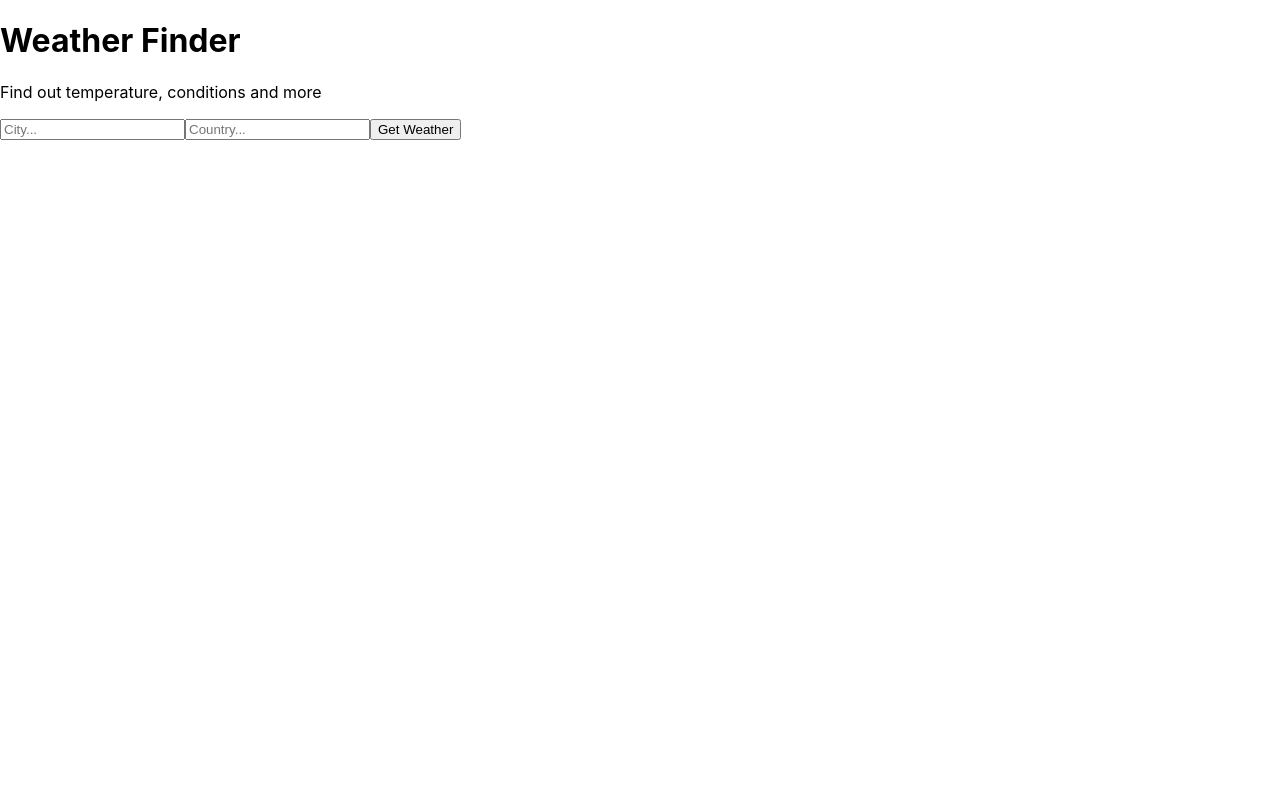
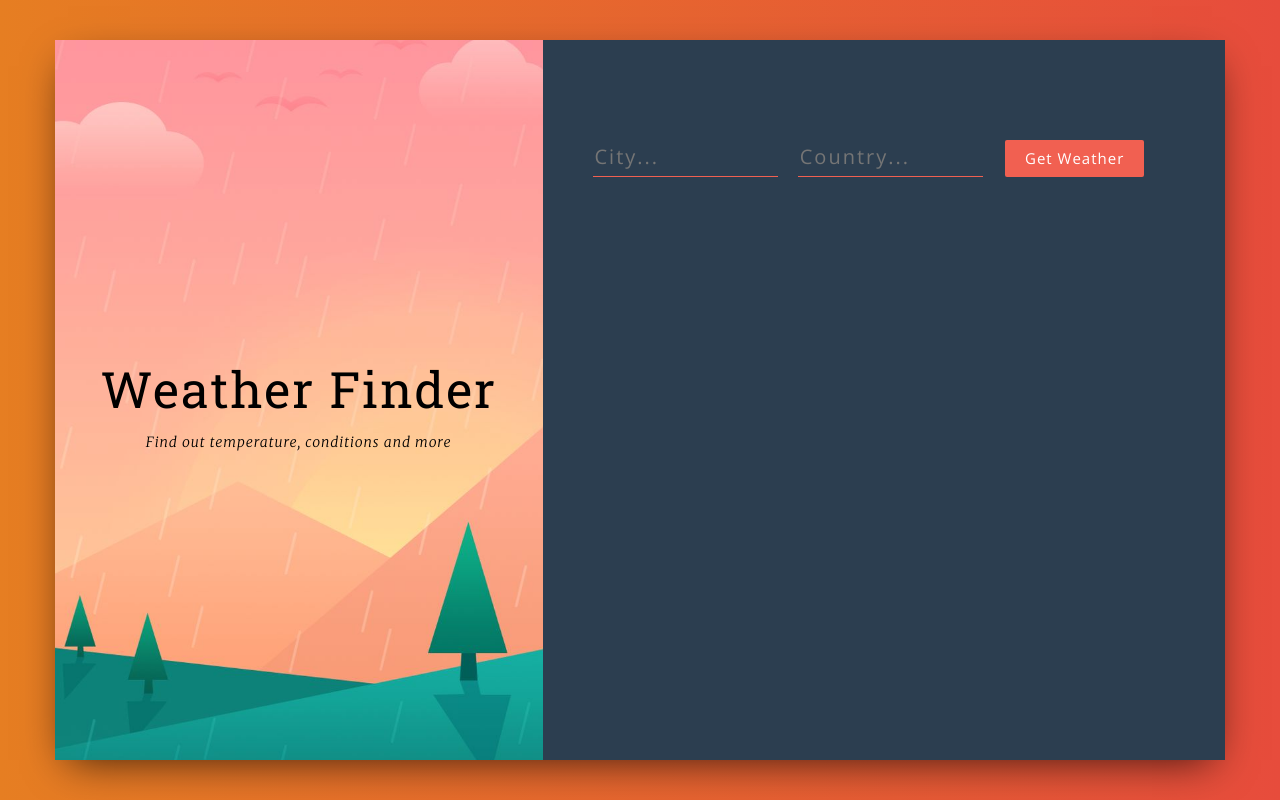
Before and after one commit to Jhaameehu/weatherApp, a React (Create React App) app: page / in a window 1280 px wide. Built offline with nearby package versions, Linux system fonts and the light colour scheme.

Commit message:
added styles bootstrap to the project

```diff
--- a/package.json
+++ b/package.json
@@ -6,6 +6,7 @@
     "@testing-library/jest-dom": "^4.2.4",
     "@testing-library/react": "^9.5.0",
     "@testing-library/user-event": "^7.2.1",
+    "bootstrap": "^3.3.7",
     "react": "^16.13.1",
     "react-dom": "^16.13.1",
     "react-scripts": "3.4.1"
--- a/src/App.css
+++ b/src/App.css
@@ -0,0 +1,127 @@
+@import url('https://fonts.googleapis.com/css?family=Merriweather:100,200,300,300i,400,400i,700');
+@import url('https://fonts.googleapis.com/css?family=Roboto+Slab:400,700');
+@import url('https://fonts.googleapis.com/css?family=Open+Sans:300,400');
+
+body {
+    font-family: "Open Sans", serif;
+}
+
+.wrapper {
+    background: linear-gradient(to right, #e67e22, #e74c3c);
+    height: 100vh;
+    display: flex;
+    justify-content: center;
+    align-items: center;
+}
+
+.main {
+    height: 90vh;
+    background: #fff;
+    box-shadow: 0px 13px 40px -13px rgba(0, 0, 0, 0.75);
+    width: 50% center;
+    margin: 0 auto;
+}
+
+.title-container {
+    height: 90vh;
+    background: url("./components//img/bg.jpg") center center no-repeat;
+    background-size: cover;
+    display: flex;
+    align-items: center;
+    justify-content: center;
+    text-align: center;
+    color: #000;
+}
+
+.title-container__title {
+    font-size: 50px;
+    letter-spacing: 2px;
+    line-height: 1.3;
+    font-family: 'Roboto Slab', serif;
+}
+
+.title-container__subtitle {
+    font-style: italic;
+    font-weight: 100;
+    letter-spacing: 1px;
+    line-height: 1.5;
+    font-family: "Merriweather", serif;
+}
+
+.form-container {
+    background-color: #2c3e50;
+    height: 90vh;
+    padding-top: 100px;
+    padding-left: 50px;
+}
+
+input[type="text"] {
+    background-color: transparent;
+    border: 0;
+    border-bottom: solid 1px #f16051;
+    width: 30%;
+    padding-bottom: 4px;
+    color: #fff !important;
+    font-weight: lighter;
+    letter-spacing: 2px;
+    margin-bottom: 30px;
+    margin-right: 20px;
+    font-size: 20px;
+}
+
+input[type="text"] {
+    outline: none;
+}
+
+input:-webkit-autofill {
+    -webkit-box-shadow: 0 0 0 30px #2c3e50 inset;
+    -webkit-text-fill-color: #fff !important;
+}
+
+button {
+    border: 0;
+    padding: 8px 20px;
+    margin: 0 2px;
+    border-radius: 2px;
+    font-weight: lighter;
+    letter-spacing: 1px;
+    font-size: 15px;
+    cursor: pointer;
+    background-color: #f16051;
+    color: #fff;
+    font-weight: 100;
+}
+
+button:active {
+    outline: none;
+}
+
+.weather__info {
+    width: 60%;
+    font-size: 20px;
+    font-weight: 200;
+    letter-spacing: 2px;
+}
+
+.weather__key {
+    color: #f16051;
+    border-bottom: solid 2px rgba(255, 255, 255, 0.06);
+    padding: 20px 0 20px 0;
+    font-weight: 400;
+}
+
+.weather__key:last-child {
+    border: 0;
+}
+
+.weather__value {
+    color: #fff;
+    font-weight: 200;
+}
+
+.weather__error {
+    color: #f16051;
+    font-size: 20px;
+    letter-spacing: 1px;
+    font-weight: 200;
+}
--- a/src/App.js
+++ b/src/App.js
@@ -48,14 +48,30 @@
     return ( <
       div >
       <
+      div className = "wrapper" >
+      <
+      div className = "main" >
+      <
+      div className = "container" >
+      <
+      div className = "row" >
+      <
+      div className = "col-xs-5 title-container" >
+      <
       Titles / >
+      <
+      /div> <
+      div className = "col-xs-7 form-container" >
       <
       Form getWeather = {
         this.getWeather
       }
-      / > <
+      /> <
       Weather temperature = {
         this.state.temperature
+      }
+      humidity = {
+        this.state.humidity
       }
       city = {
         this.state.city
@@ -63,17 +79,19 @@
       country = {
         this.state.country
       }
-      humidity = {
-        this.state.humidity
-      }
       description = {
         this.state.description
       }
       error = {
         this.state.error
       }
-      / > < /
-      div >
+      /> < /
+      div > <
+      /div> < /
+      div > <
+      /div> < /
+      div > <
+      /div>
     );
   }
 };
--- a/src/components/Titles.jsx
+++ b/src/components/Titles.jsx
@@ -2,8 +2,10 @@
 
 const Titles = () => (
   <div>
-    <h1>Weather Finder</h1>
-    <p>Find out temperature, conditions and more</p>
+    <h1 className='title-container__title'>Weather Finder</h1>
+    <p className='title-container__subtitle'>
+      Find out temperature, conditions and more
+    </p>
   </div>
 );
 
--- a/src/components/Weather.jsx
+++ b/src/components/Weather.jsx
@@ -1,7 +1,7 @@
 import React from 'react';
 
 const Weather = (props) => (
-  <div>
+  <div className='weather__info'>
     {props.city && props.country && (
       <p>
         Location: {props.city}, {props.country}
--- a/src/index.js
+++ b/src/index.js
@@ -1,6 +1,8 @@
 import React from 'react';
 import ReactDOM from 'react-dom';
+import 'bootstrap/dist/css/bootstrap.min.css';
 import './index.css';
+import './App.css'
 import App from './App';
 import * as serviceWorker from './serviceWorker';
 
```
Also changed, not shown: src/components/img/bg.jpg (added), 1 other file (tests, documents, lock files or other folders).
